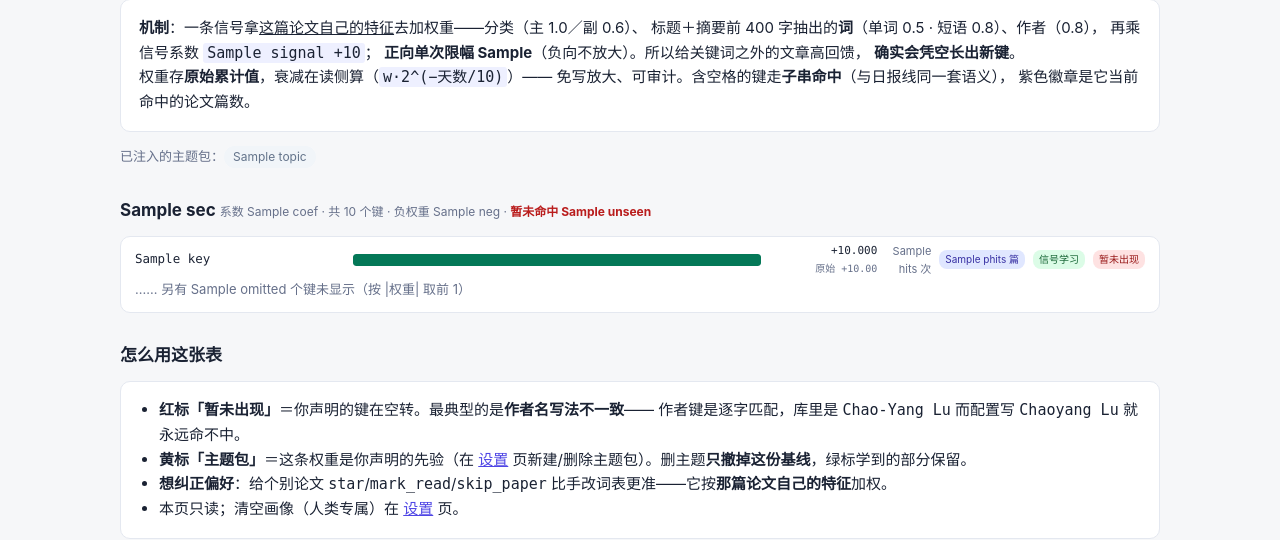
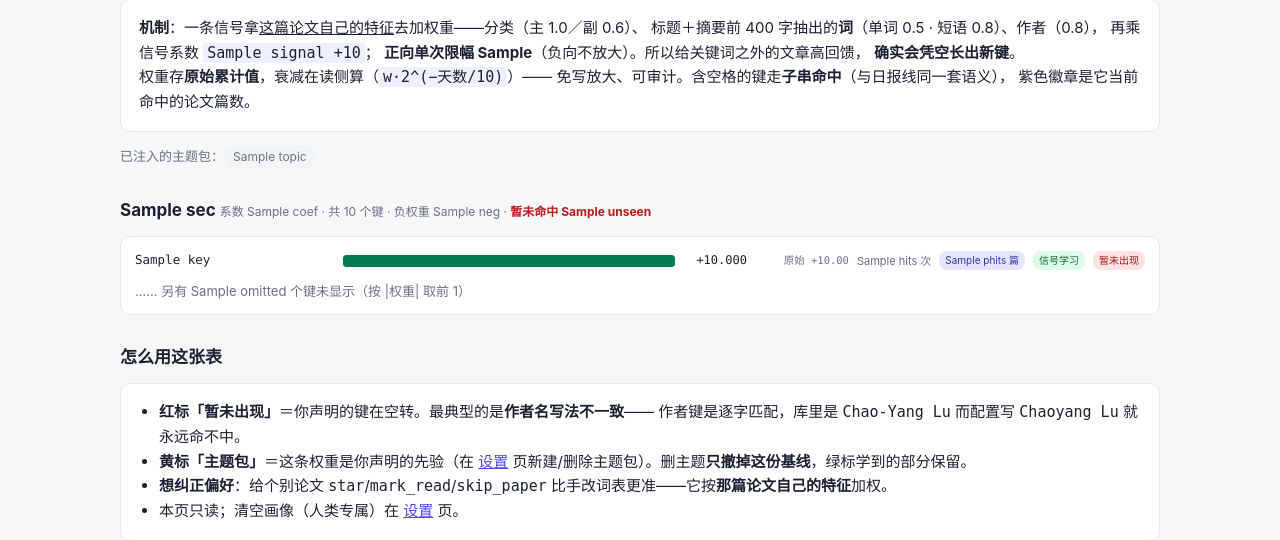
Before and after one commit to tomisnot/get-paper, a FastAPI app: template src/paperpilot/app/templates/profile.html in a window 1280 px wide. Shown: the part 271-811 px from the top of the page. Run offline with FastAPI, Linux system fonts and the light colour scheme; the template is opened without the code that fills it: most values are stand-ins (such as "Sample title", 1, 10 or a date in 2020); some libraries are stand-ins or nearby versions.

Commit message:
fix(web): /profile 行布局错位——行高 22px 塞两行文字 ⇒ 数字互相压住
用户反馈："错位且没对齐，找找原因，调整好尺寸"。

根因（不是对齐没调，是**行高装不下内容**）：`.prow{height:22px}` 但每行的数值列
用的是 `.pnum` + **块级** `.raw`（"原始 +x.xx" 另起一行）⇒ 一行里其实是两行文字
（11px + 10px ≈ 25px）> 22px ⇒ **第二行溢出到下一行**，于是每个数字都压在下一条的
数字上，看着就是"错位"。我先前那张整页截图其实已经有这个毛病，只是缩略图上看不出来。

改法：**单行多列**，每列定宽 + `nowrap` + 不许收缩（`flex: 0 0 Npx`）——
纵向只占一行、横向各占各位，不再依赖行高去"挤"两行字：
  [键 200px] [条 flex·min 60px] [衰减值 64px] [原始值 94px] [命中 42px] [标签…]
行高 24px（单行文字只需 ~17px，留出余量）。顺带把"原始值"从换行变成独立列，
信息量不变、可读性更好。

校验方式（值得留档）：Chromium CLI 不能滚动，而问题只在**关键词那一段**才看得见
⇒ 把渲染后的那一整段（按 `<h2>` 切段，HTML 天然平衡）连同**全部**样式块抽出来，
用 `--force-device-scale-factor=2` 单独渲染成放大图，肉眼逐行核对：
30 行全部单行对齐、标签同行、无重叠。
（中途还踩了自己一个坑：正则只取了第一个 `<style>`，漏掉子模板定义 `.prow` 的那个，
渲染成竖排，差点误判成页面坏了——已在脚本里注明。）

`ruff` 零告警、全套 **322 通过**。

```diff
--- a/src/paperpilot/app/templates/profile.html
+++ b/src/paperpilot/app/templates/profile.html
@@ -7,16 +7,22 @@
   .pool-cards b { font-size: 19px; display: block; line-height: 1.3; }
   .pool-cards span { color: var(--muted); font-size: 12px; }
   .pool-cards b.bad { color: var(--warn); }
-  .prow { display: flex; align-items: center; gap: 8px; height: 22px; }
-  .pkey { width: 210px; white-space: nowrap; overflow: hidden; text-overflow: ellipsis;
+  /* ⚠ 布局教训（实测截图揪出）：原来一行里塞**两行文字**（权重 + 下面那行"原始…"），
+     却把行高钉在 22px ⇒ 第二行**溢出到下一行**，数字全长在一起、看着"错位且没对齐"。
+     现在改成**单行多列**：每列固定宽度 + nowrap + 不许收缩，纵向只占一行、横向各占各位。 */
+  .prow { display: flex; align-items: center; gap: 8px; height: 24px; }
+  .pkey { flex: 0 0 200px; white-space: nowrap; overflow: hidden; text-overflow: ellipsis;
           font-family: ui-monospace, Consolas, monospace; font-size: 12.5px; }
-  .ptrack { flex: 1; height: 12px; background: #f1f5f9; border-radius: 3px; overflow: hidden; }
+  .ptrack { flex: 1 1 auto; min-width: 60px; height: 12px; background: #f1f5f9;
+            border-radius: 3px; overflow: hidden; }
   .pfill { height: 100%; border-radius: 3px; background: var(--ok); }
   .pfill.neg { background: var(--warn); }
-  .pnum { width: 108px; text-align: right; font-family: ui-monospace, Consolas, monospace;
-          font-size: 11px; }
-  .pnum .raw { display: block; color: var(--muted); font-size: 10px; }
-  .pmeta { width: 46px; text-align: right; color: var(--muted); font-size: 11px; }
+  .pval { flex: 0 0 64px; text-align: right; white-space: nowrap;
+          font-family: ui-monospace, Consolas, monospace; font-size: 12px; }
+  .praw { flex: 0 0 94px; text-align: right; white-space: nowrap; color: var(--muted);
+          font-size: 10.5px; font-family: ui-monospace, Consolas, monospace; }
+  .phits { flex: 0 0 42px; text-align: right; white-space: nowrap;
+           color: var(--muted); font-size: 11px; }
   .tag { font-size: 10px; padding: 1px 6px; border-radius: 8px; white-space: nowrap; }
   .tag.topic { background: var(--must-bg); color: var(--must); }
   .tag.signal { background: #dcfce7; color: #166534; }
@@ -70,8 +76,9 @@
   <div class="prow">
     <div class="pkey" title="{{ r.key }}">{{ r.key }}</div>
     <div class="ptrack"><div class="pfill {{ 'neg' if r.decayed < 0 }}" style="width:{{ r.pct }}%"></div></div>
-    <div class="pnum">{{ '%+.3f'|format(r.decayed) }}<span class="raw">原始 {{ '%+.2f'|format(r.w) }}</span></div>
-    <div class="pmeta">{{ r.hits }} 次</div>
+    <div class="pval">{{ '%+.3f'|format(r.decayed) }}</div>
+    <div class="praw">原始 {{ '%+.2f'|format(r.w) }}</div>
+    <div class="phits">{{ r.hits }} 次</div>
     {% if r.phits %}<span class="tag ph" title="库内标题/摘要含此短语的论文数">{{ r.phits }} 篇</span>{% endif %}
     {% if r.from_topic %}<span class="tag topic" title="{{ r.source }}">主题包</span>
     {% else %}<span class="tag signal">信号学习</span>{% endif %}
```
